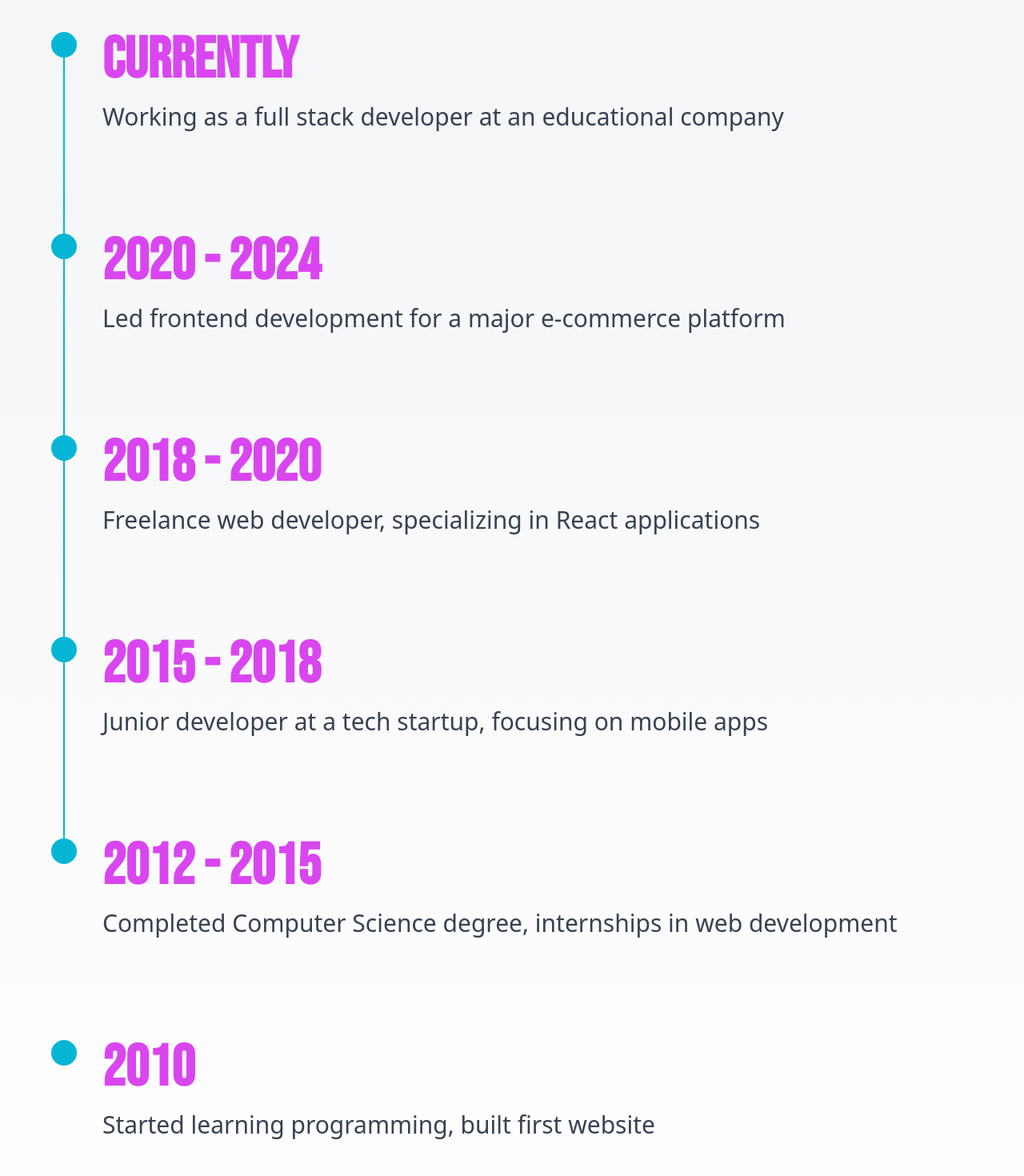
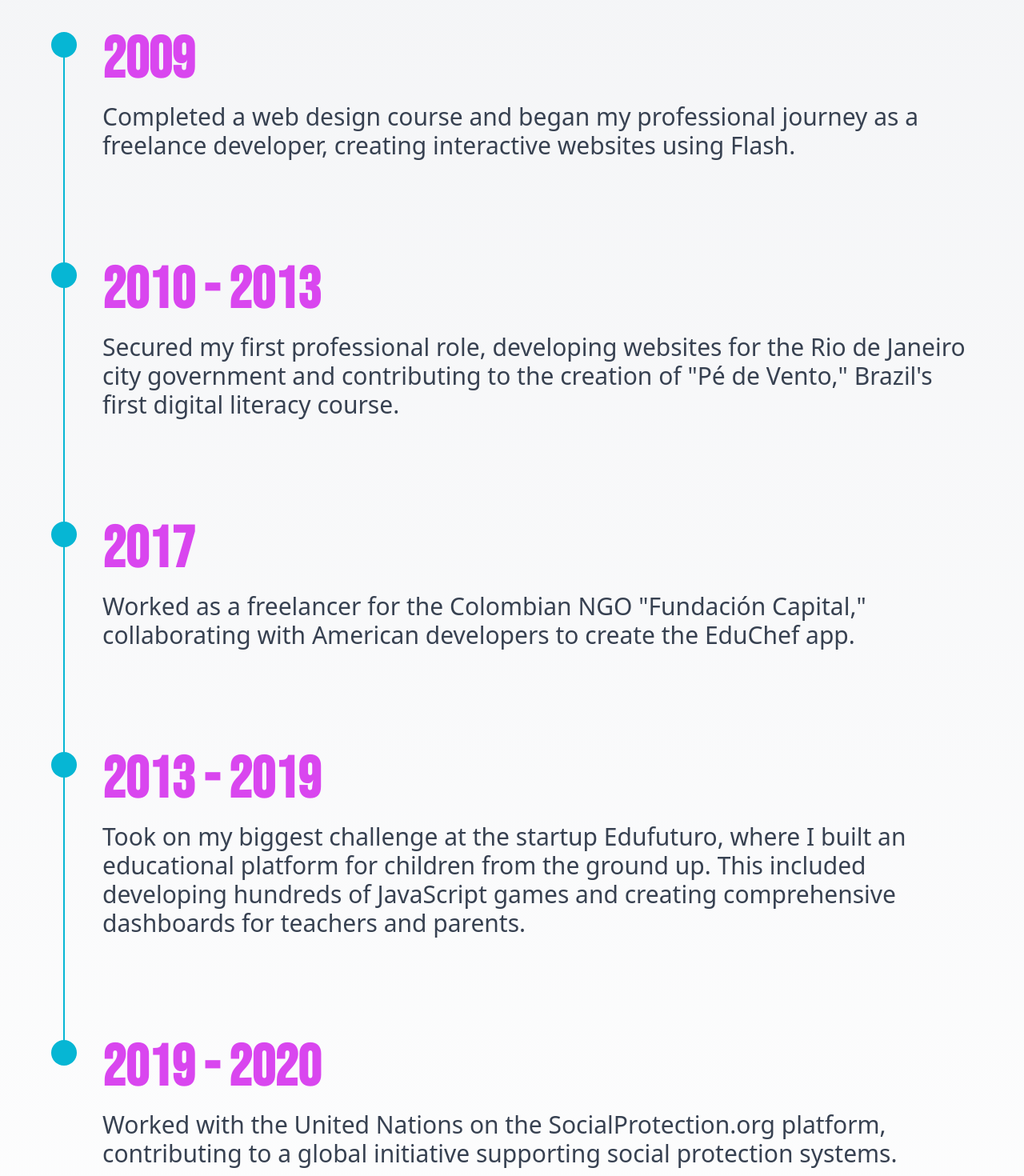
Before and after one commit to heliosalesjr/heliodev, a Next.js app: page / in a window 1280 px wide. Shown: the part 1880-3350 px from the top of the page at 80% size. Built offline with nearby package versions, Linux system fonts and the light colour scheme; a web font is replaced by a local one.

Commit message:
changelog content updated

```diff
--- a/components/Changelog.tsx
+++ b/components/Changelog.tsx
@@ -10,12 +10,13 @@ type ChangelogItem = {
 }
 
 const changelogData: ChangelogItem[] = [
-  { period: "Currently", description: "Working as a full stack developer at an educational company" },
-  { period: "2020 - 2024", description: "Led frontend development for a major e-commerce platform" },
-  { period: "2018 - 2020", description: "Freelance web developer, specializing in React applications" },
-  { period: "2015 - 2018", description: "Junior developer at a tech startup, focusing on mobile apps" },
-  { period: "2012 - 2015", description: "Completed Computer Science degree, internships in web development" },
-  { period: "2010", description: "Started learning programming, built first website" },
+  { period: "2009", description: "Completed a web design course and began my professional journey as a freelance developer, creating interactive websites using Flash." },
+  { period: "2010 - 2013", description: "Secured my first professional role, developing websites for the Rio de Janeiro city government and contributing to the creation of \"Pé de Vento,\" Brazil's first digital literacy course." },
+  { period: "2017", description: "Worked as a freelancer for the Colombian NGO \"Fundación Capital,\" collaborating with American developers to create the EduChef app." },
+  { period: "2013 - 2019", description: "Took on my biggest challenge at the startup Edufuturo, where I built an educational platform for children from the ground up. This included developing hundreds of JavaScript games and creating comprehensive dashboards for teachers and parents." },
+  { period: "2019 - 2020", description: "Worked with the United Nations on the SocialProtection.org platform, contributing to a global initiative supporting social protection systems." },
+  { period: "2020 - Currently", description: "2020 - Present – Currently leading the team responsible for the digital layer of content at BEĨ Educação, an edtech from São Paulo, with a strong focus on frontend development." },
+
 ]
 
 const ChangelogItem = ({ item, index }: { item: ChangelogItem; index: number }) => {
```
